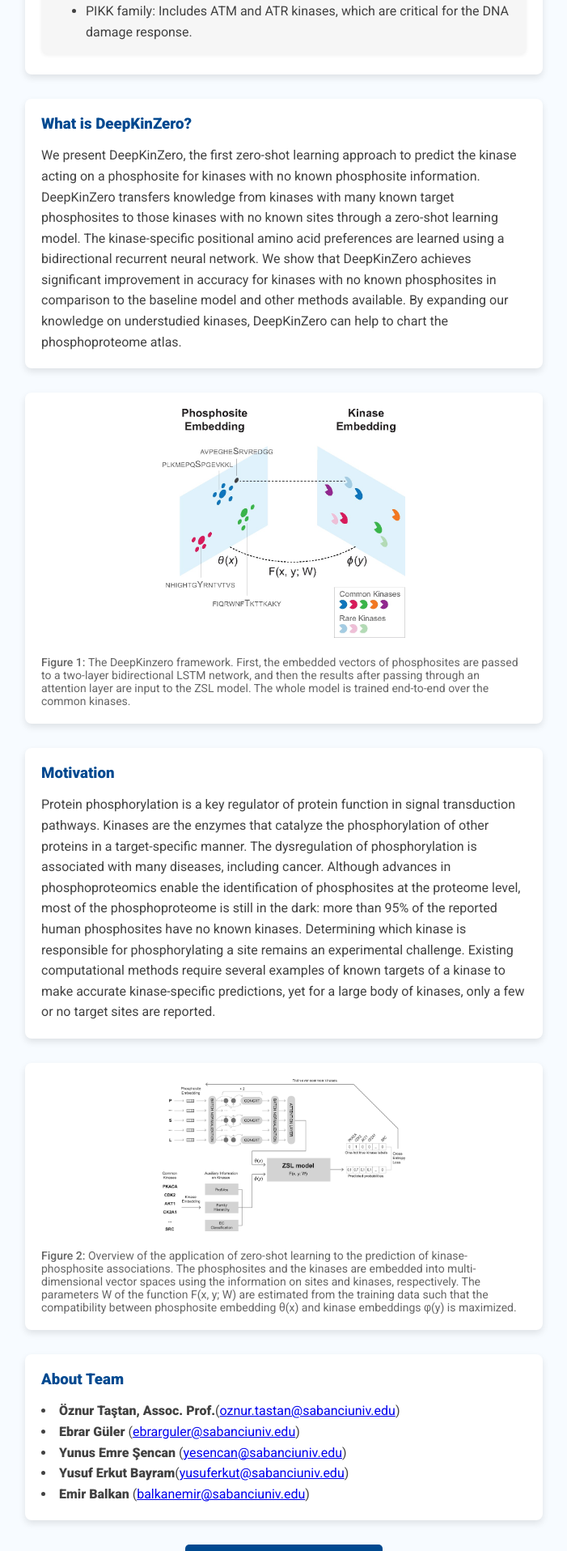
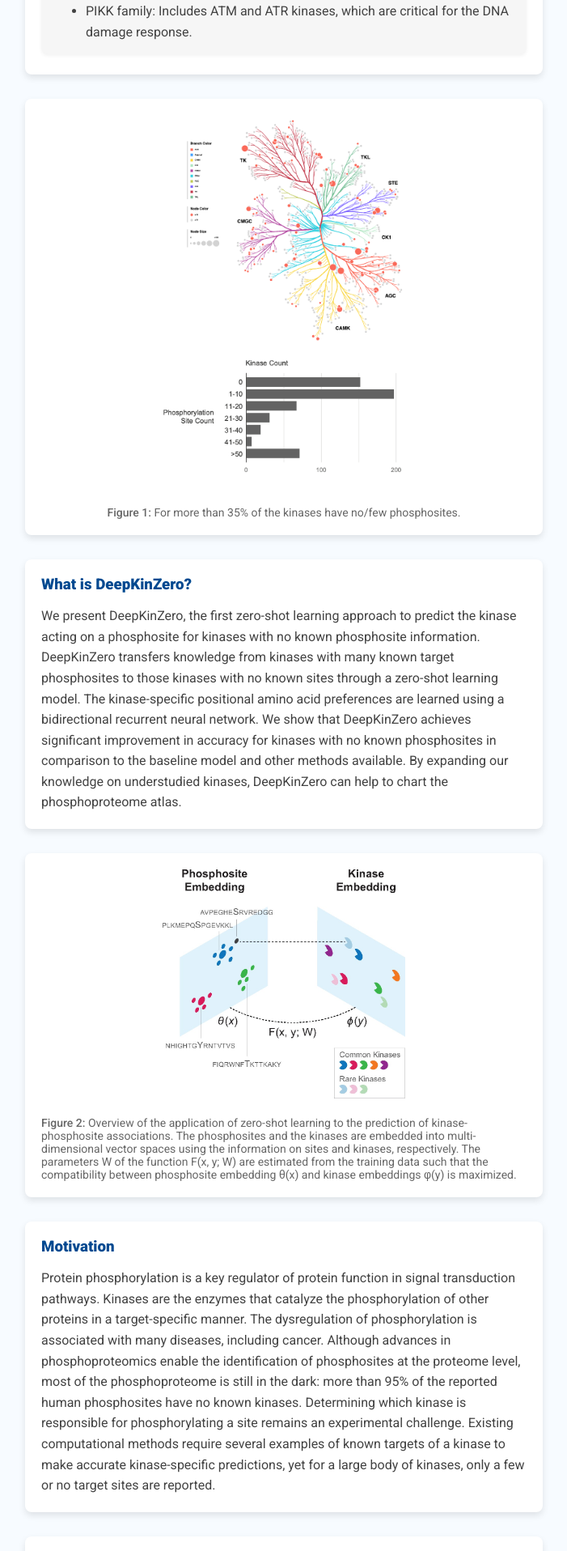
Before and after one commit to yesencan/ENS491-Project, a React (Create React App) app in the folder client/: page /about in a window 1280 px wide. Shown: the part 1424-3340 px from the top of the page at 81% size, without its empty margins (289-990 px from the left). Built offline with nearby package versions, Linux system fonts and the light colour scheme; a web font is replaced by a local one.

Commit message:
Add kinase figures

```diff
--- a/client/src/pages/About.jsx
+++ b/client/src/pages/About.jsx
@@ -2,7 +2,8 @@ import React from "react";
 import styled from "styled-components";
 import Figure1 from '../images/figure1.jpeg';
 import Figure2 from '../images/figure2.jpeg';
-
+import Figure3 from '../images/figure3.png';
+import Figure4 from '../images/figure4.png';
 const PageContainer = styled.div`
   width: 100%;
   display: grid;
@@ -72,7 +73,13 @@ const Figure = styled.img`
   height: auto;
   margin: 0 auto;
 `;
-
+const FigureWrapper = styled.div`
+  width: 50%; // Each wrapper takes up half the space
+  text-align: center; // Center content within each wrapper
+  display: flex;
+  flex-direction: column;
+  align-items: center;
+`;
 const FigureDescription = styled.p`
   font-size: 14px;
   color: #666;
@@ -172,6 +179,15 @@ const AboutPage = () => {
             </Paragraph>
           </KinaseSection>
         </Section>
+        <ImageSection>
+          <Figure src={Figure4} alt="Phosphosite and Kinase Embedding" width="50%" />
+
+          <Figure src={Figure3} alt="Phosphosite and Kinase Embedding" width="50%" />
+          <FigureDescription>
+            <FigureLabel>Figure 1: </FigureLabel>
+            <FigureText>For more than 35% of the kinases have no/few phosphosites.</FigureText>
+          </FigureDescription>
+        </ImageSection>
         <Section>
           <SectionTitle>What is DeepKinZero?</SectionTitle>
           <Paragraph>
@@ -181,8 +197,8 @@ const AboutPage = () => {
         <ImageSection>
           <Figure src={Figure2} alt="Phosphosite and Kinase Embedding" width="50%" />
           <FigureDescription>
-            <FigureLabel>Figure 1: </FigureLabel>
-            <FigureText>The DeepKinzero framework. First, the embedded vectors of phosphosites are passed to a two-layer bidirectional LSTM network, and then the results after passing through an attention layer are input to the ZSL model. The whole model is trained end-to-end over the common kinases.</FigureText>
+            <FigureLabel>Figure 2: </FigureLabel>
+            <FigureText>Overview of the application of zero-shot learning to the prediction of kinase-phosphosite associations. The phosphosites and the kinases are embedded into multi-dimensional vector spaces using the information on sites and kinases, respectively. The parameters W of the function F(x, y; W) are estimated from the training data such that the compatibility between phosphosite embedding θ(x) and kinase embeddings φ(y) is maximized.</FigureText>
           </FigureDescription>
         </ImageSection>
         <Section>
@@ -194,8 +210,8 @@ const AboutPage = () => {
         <ImageSection>
           <Figure src={Figure1} alt="ZSL Model Architecture" width="50%" />
           <FigureDescription>
-            <FigureLabel>Figure 2: </FigureLabel>
-            <FigureText>Overview of the application of zero-shot learning to the prediction of kinase-phosphosite associations. The phosphosites and the kinases are embedded into multi-dimensional vector spaces using the information on sites and kinases, respectively. The parameters W of the function F(x, y; W) are estimated from the training data such that the compatibility between phosphosite embedding θ(x) and kinase embeddings φ(y) is maximized.</FigureText>
+            <FigureLabel>Figure 3: </FigureLabel>
+            <FigureText>The DeepKinzero framework. First, the embedded vectors of phosphosites are passed to a two-layer bidirectional LSTM network, and then the results after passing through an attention layer are input to the ZSL model. The whole model is trained end-to-end over the common kinases.</FigureText>
           </FigureDescription>
         </ImageSection>
         <Section>
```
Also changed, not shown: client/src/images/figure3.png (added), client/src/images/figure4.png (added).
